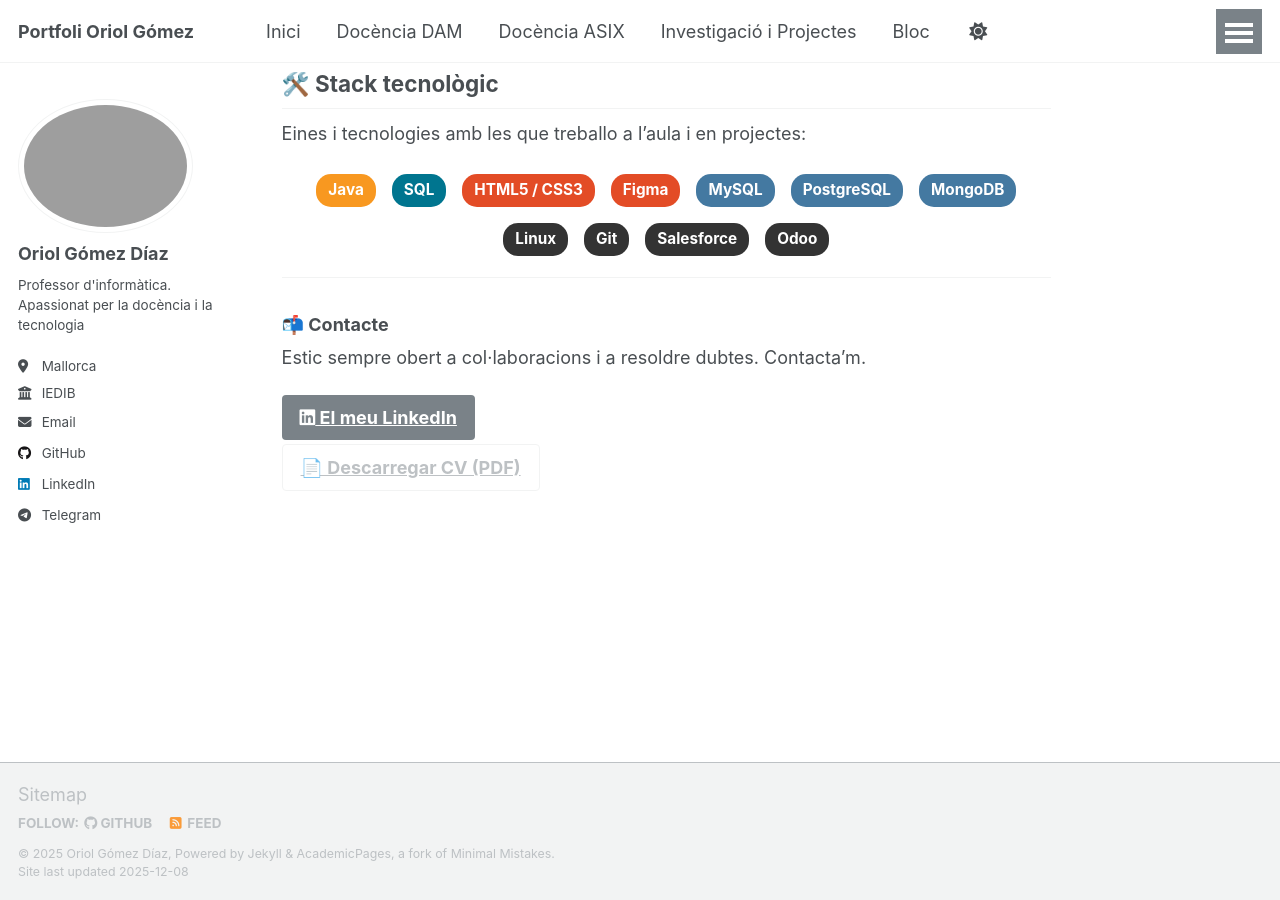
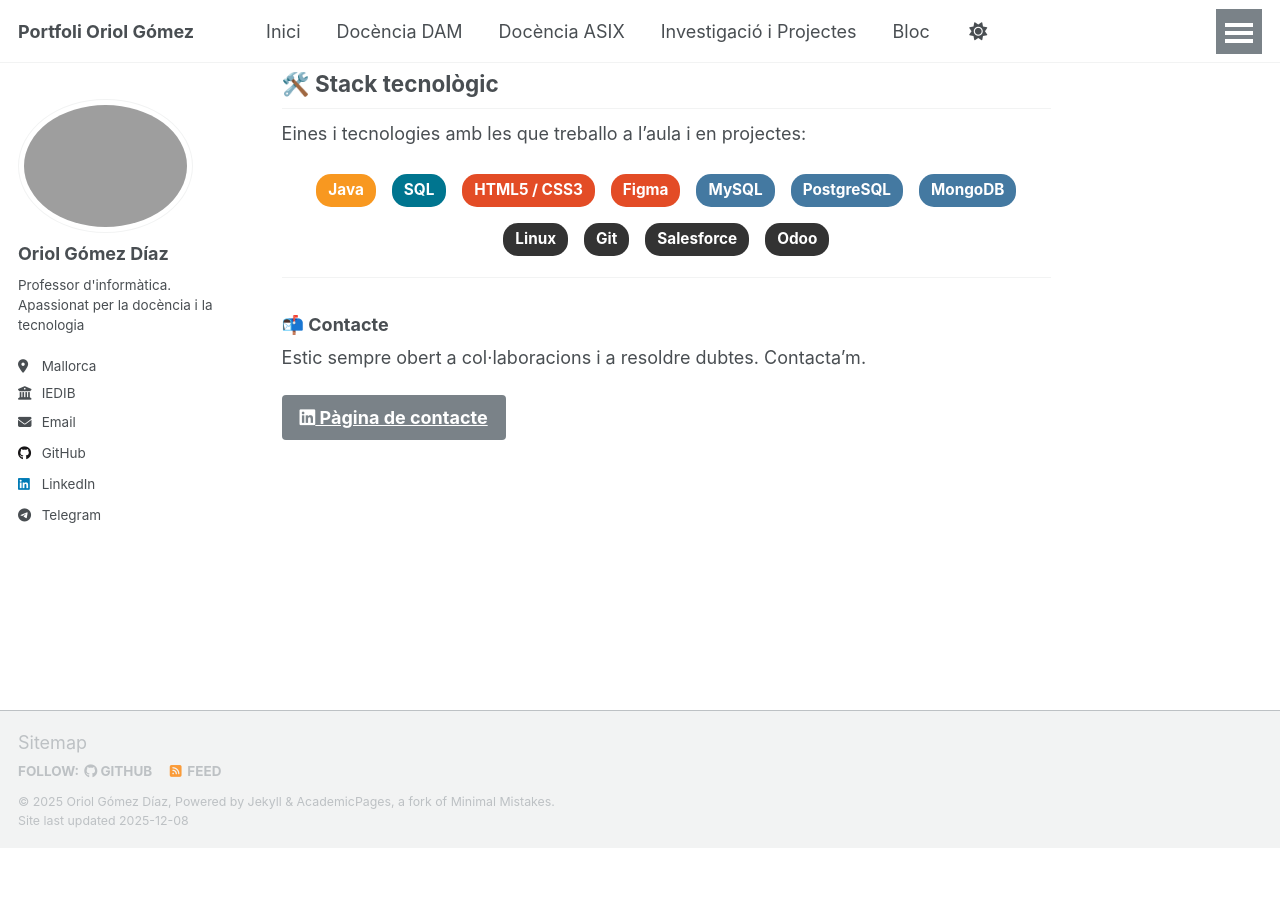
Before and after one commit to oriolgomezdiaz/oriolgomezdiaz.github.io, a Jekyll site: the page built from index.md, in a window 1280 px wide and 900 px high, scrolled down 1569 px. Built offline with Jekyll 4.4.1, drawn with Linux system fonts in a browser that asks for light colours; a script that is not in the unit is left out; after the commit the page ends 2418 px from its top, so only the background shows below that.

Commit message:
Canvi inici contacte

```diff
--- a/index.md
+++ b/index.md
@@ -151,5 +151,4 @@ Eines i tecnologies amb les que treballo a l'aula i en projectes:
 
 Estic sempre obert a col·laboracions i a resoldre dubtes. Contacta'm.
 
-[<i class="fab fa-linkedin"></i> El meu LinkedIn](https://www.linkedin.com/in/oriolgomezdiaz/){: .btn .btn--primary .btn--large target="_blank"}
-[📄 Descarregar CV (PDF)](/assets/pdfs/el_meu_curriculum.pdf){: .btn .btn--inverse .btn--large target="_blank"}
+[<i class="fab fa-linkedin"></i> Pàgina de contacte](_pages/Altres/contacte.md){: .btn .btn--primary .btn--large target="_blank"}
```
